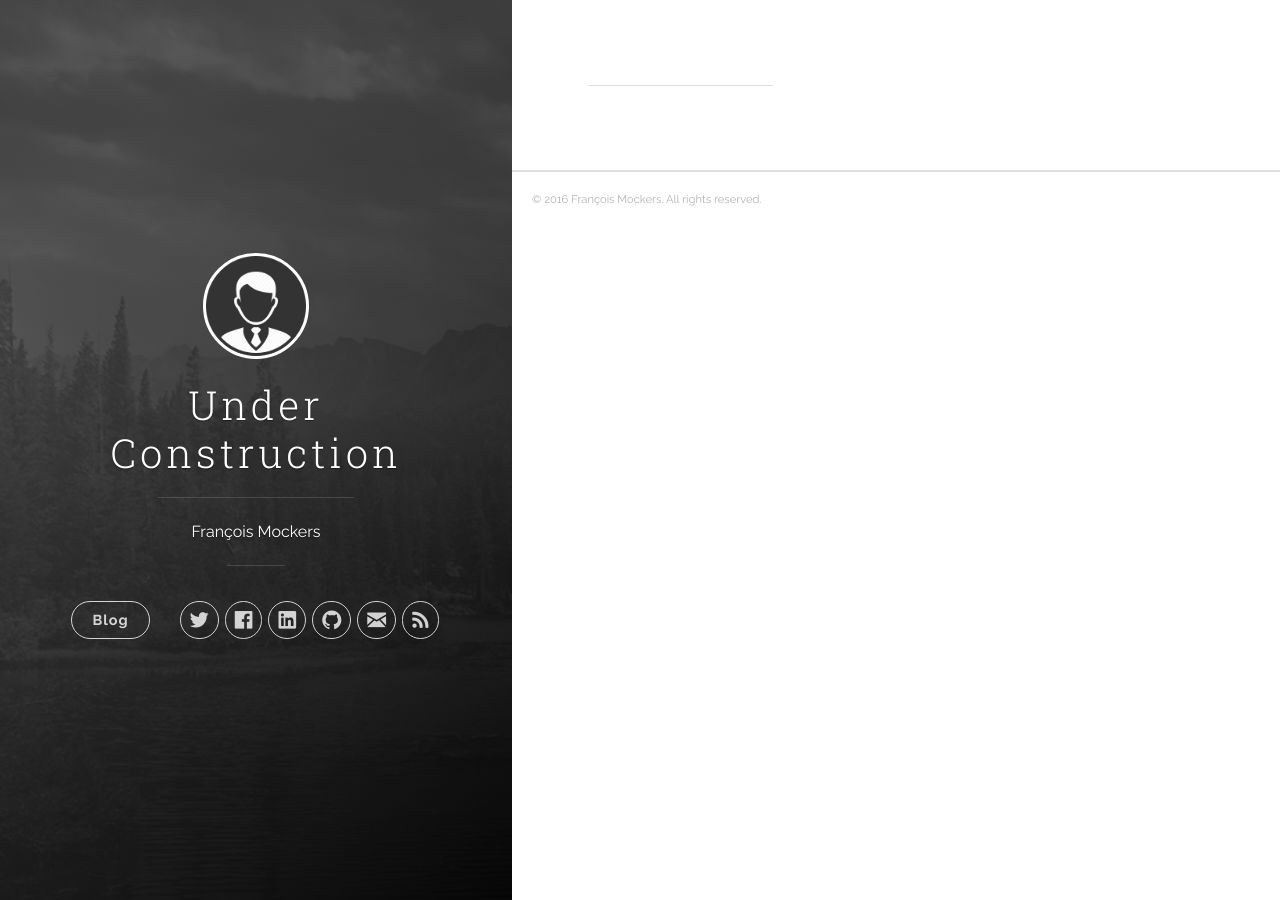
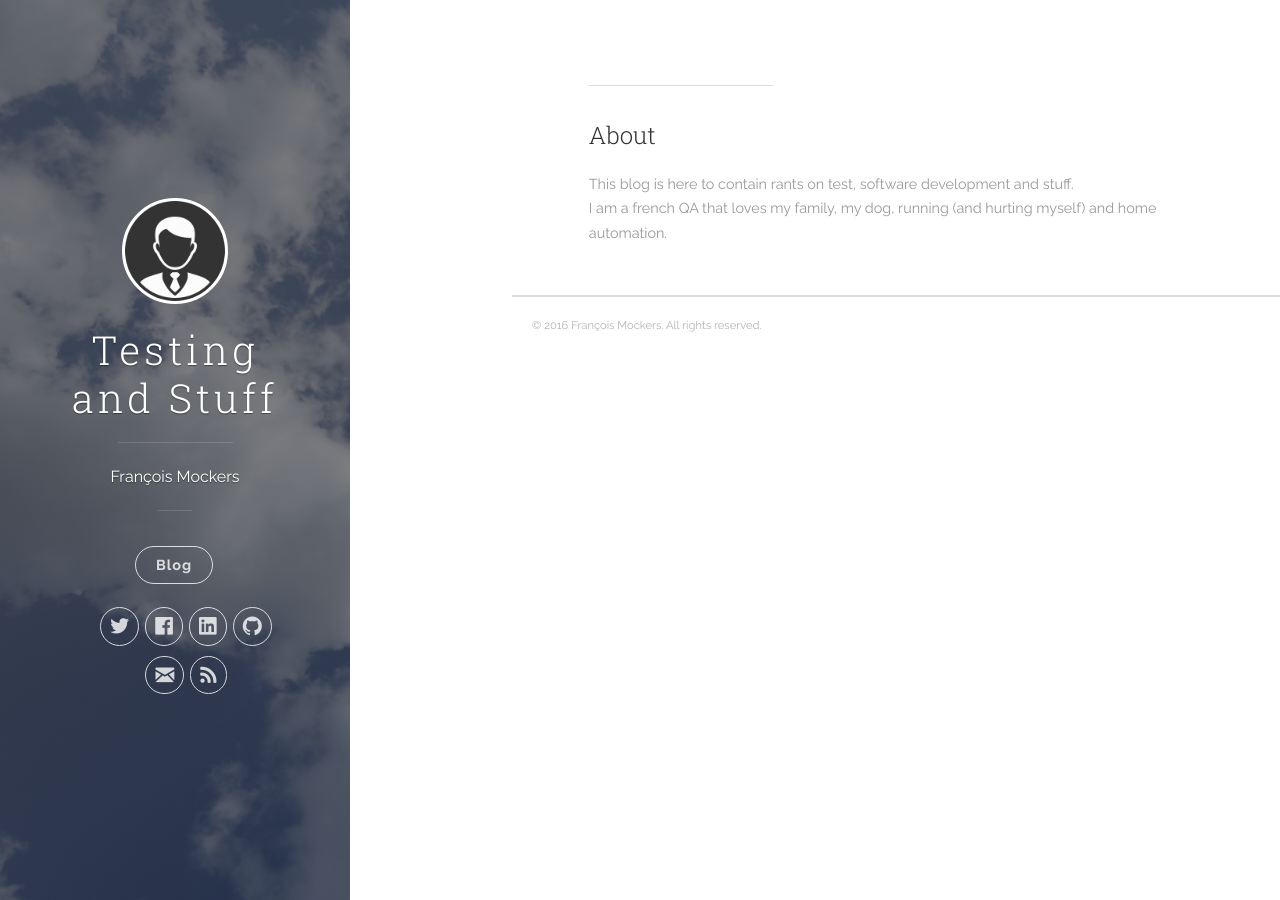
Before and after one commit to mockersf/mockersf.github.io, a Jekyll site: the page built from index.html, in a window 1280 px wide. Built offline with Jekyll 4.4.1, drawn with Linux system fonts in a browser that asks for light colours; nearby versions of some CDN libraries; the list of posts is cut into pages by our own code.

Commit message:
update style

```diff
--- a/_config.yml
+++ b/_config.yml
@@ -1,5 +1,5 @@
 # Site settings
-title: Under Construction
+title: Testing and Stuff
 description: 'François Mockers'
 url: 'http://mockersf.github.io/'
 baseurl: '/'
@@ -25,7 +25,7 @@ defaults:
 # Build settings
 destination: _site
 paginate: 10
-permalink: /:year/:title/
+permalink: /:year/:month/:title/
 markdown: kramdown
 highlighter: rouge
 
@@ -36,4 +36,4 @@ kramdown:
   hard_wrap: false
 
 gems: ['jekyll-paginate']
-exclude: ['README.md', 'Gemfile', 'Gemfile.lock', 'screenshot.png']
+exclude: ['README.md', 'Gemfile', 'Gemfile.lock']
--- /dev/null
+++ b/_includes/about.html
@@ -0,0 +1,6 @@
+<h2 class="post-list__post-title post-title">About</h2>
+<br />
+<p class="excerpt">
+  This blog is here to contain rants on test, software development and stuff.<br />
+  I am a french QA that loves my family, my dog, running (and hurting myself) and home automation.
+</p>
--- a/_includes/header.html
+++ b/_includes/header.html
@@ -8,12 +8,14 @@
 
     <div class="panel-main__inner panel-inverted">
     <div class="panel-main__content">
-        <a href="{{ site.baseurl }}" title="link to home of {{ site.title }}">
-          <img src="{{ "images/profile.jpg" | prepend: site.baseurl }}" class="user-image" alt="My Profile Photo">
+        <a href="{{ site.baseurl }}" title="{{ site.title }}">
+          <img src="{{ "images/profile.jpg" | prepend: site.baseurl }}" class="user-image" alt="Profile Photo">
           <h1 class="panel-cover__title panel-title">{{ site.title }}</h1>
         </a>
         <hr class="panel-cover__divider">
-        <p class="panel-cover__description">{{ site.description }}</p>
+        <a href="{{ site.baseurl }}#about" title="link to {{ site.title }} about" class="about-button">
+          <p class="panel-cover__description">{{ site.description }}</p>
+        </a>
         <hr class="panel-cover__divider panel-cover__divider--secondary">
 
         <div class="navigation-wrapper">
--- a/css/main.css
+++ b/css/main.css
@@ -42,6 +42,11 @@ pre.highlight code,
   padding: 0 5px;
 }
 
+.post-meta__categories {
+  font-size: 12px;
+  padding: 0 5px;
+}
+
 .footer__copyright {
     margin: 0 20px 10px;
 }
@@ -54,3 +59,7 @@ pre.highlight code,
   border: 3px solid #fff;
   border-radius:100%;
 }
+
+.hidden {
+  display: none;
+}
--- a/css/uno.css
+++ b/css/uno.css
@@ -1099,7 +1099,7 @@ pre {
 .content-wrapper {
 	z-index: 800;
 	width: 60%;
-	max-width: 800px;
+	max-width: 1000px;
 	margin-left: 40%; }
 
 .content-wrapper__inner {
@@ -1151,6 +1151,9 @@ hr {
 	margin-right: .5em; }
 
 .post-meta__tags {
+	margin-left: -1em; }
+
+.post-meta__categories {
 	margin-left: .4em; }
 
 .post-meta__author {
@@ -1215,7 +1218,7 @@ hr {
 
 .panel-cover--collapsed {
 	width: 40%;
-	max-width: 530px; }
+	max-width: 350px; }
 
 .panel-cover--overlay {
 	display: block;
@@ -1225,9 +1228,9 @@ hr {
 	right: 0;
 	bottom: 0;
 	left: 0;
-	background-color: rgba(68, 68, 68, 0.6);
-	background-image: -webkit-linear-gradient(-410deg, rgba(68, 68, 68, 0.6) 20%, rgba(0, 0, 0, 0.9));
-	background-image: linear-gradient(140deg,rgba(68, 68, 68, 0.6) 20%, rgba(0, 0, 0, 0.9)); }
+	background-color: rgba(68, 68, 68, 0.4);
+	background-image: -webkit-linear-gradient(-410deg, rgba(68, 68, 68, 0.4) 50%, rgba(0, 0, 0, 0.1));
+	background-image: linear-gradient(140deg,rgba(68, 68, 68, 0.4) 50%, rgba(0, 0, 0, 0.1)); }
 
 .panel-cover__logo {
 	margin-bottom: .2em; }
@@ -1250,7 +1253,7 @@ hr {
 
 .no-js .panel-main {
 	width: 40%;
-	max-width: 530px; }
+	max-width: 350px; }
 
 .panel-main__inner {
 	display: table-cell;
@@ -1559,7 +1562,7 @@ input[type="tel"] {
 
 @media all and (min-width: 1300px) {
 	.content-wrapper {
-		margin-left: 530px; } }
+		margin-left: 400px; } }
 @media all and (max-width: 1100px) {
 	.panel-cover__logo {
 		width: 70px; }
--- a/index.html
+++ b/index.html
@@ -9,7 +9,7 @@ layout: default
       <li>
         <h2 class="post-list__post-title post-title"><a href="{{ site.baseurl }}{{ post.url | remove_first: '/' }}" title="{{ post.title }}">{{ post.title }}</a></h2>
         <p class="excerpt">{{ post.excerpt | remove: '<p>' | remove: '</p>' }}&hellip;</p>
-        <div class="post-list__meta"><time datetime="{{ post.date | date: "%-d %b %Y" }}" class="post-list__meta--date date">{{ post.date | date: "%-d %b %Y" }}</time> &#8226; <span class="post-meta__tags">on {% for tag in post.tags %}<a href="{{ site.baseurl }}tags/#{{ tag }}">{{ tag }}</a> {% endfor %}</span></div>
+        <div class="post-list__meta"><time datetime="{{ post.date | date: "%-d %b %Y" }}" class="post-list__meta--date date">{{ post.date | date: "%-d %b %Y" }}</time> &#8226; <span class="post-meta__categories">in {% for category in post.categories %}<a href="{{ site.baseurl }}categories/#{{ category }}">{{ category }}</a> {% endfor %}</span></div>
         <hr class="post-list__divider">
       </li>
     {% endfor %}
@@ -22,3 +22,7 @@ layout: default
   {% endif %}
 
 </div>
+
+<div class="about">
+  {% include about.html %}
+</div>
--- a/js/main.js
+++ b/js/main.js
@@ -3,6 +3,8 @@ layout: null
 ---
 $(document).ready(function () {
   $('a.blog-button').click(function (e) {
+    $('.about').addClass('hidden')
+    $('.main-post-list').removeClass('hidden')
     if ($('.panel-cover').hasClass('panel-cover--collapsed')) return
     currentWidth = $('.panel-cover').width()
     if (currentWidth < 960) {
@@ -10,12 +12,32 @@ $(document).ready(function () {
       $('.content-wrapper').addClass('animated slideInRight')
     } else {
       $('.panel-cover').css('max-width', currentWidth)
-      $('.panel-cover').animate({'max-width': '530px', 'width': '40%'}, 400, swing = 'swing', function () {})
+      $('.panel-cover').animate({'max-width': '350px', 'width': '40%'}, 400, swing = 'swing', function () {})
+    }
+  })
+
+  $('a.about-button').click(function (e) {
+    $('.about').removeClass('hidden')
+    $('.main-post-list').addClass('hidden')
+    if ($('.panel-cover').hasClass('panel-cover--collapsed')) return
+    currentWidth = $('.panel-cover').width()
+    if (currentWidth < 960) {
+      $('.panel-cover').addClass('panel-cover--collapsed')
+      $('.content-wrapper').addClass('animated slideInRight')
+    } else {
+      $('.panel-cover').css('max-width', currentWidth)
+      $('.panel-cover').animate({'max-width': '350px', 'width': '40%'}, 400, swing = 'swing', function () {})
     }
   })
 
   if (window.location.hash && window.location.hash == '#blog') {
     $('.panel-cover').addClass('panel-cover--collapsed')
+    $('.about').addClass('hidden')
+  }
+
+  if (window.location.hash && window.location.hash == '#about') {
+    $('.panel-cover').addClass('panel-cover--collapsed')
+    $('.main-post-list').addClass('hidden')
   }
 
   if (window.location.pathname !== '{{ site.baseurl }}' && window.location.pathname !== '{{ site.baseurl }}index.html') {
```
Also changed, not shown: humans.txt (deleted, +0 -14 lines), images/cover.jpg, screenshot.png (deleted), 1 other file.
